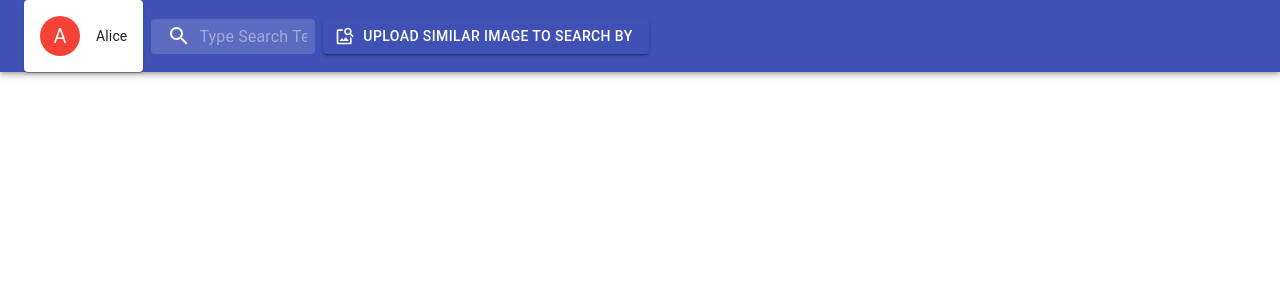
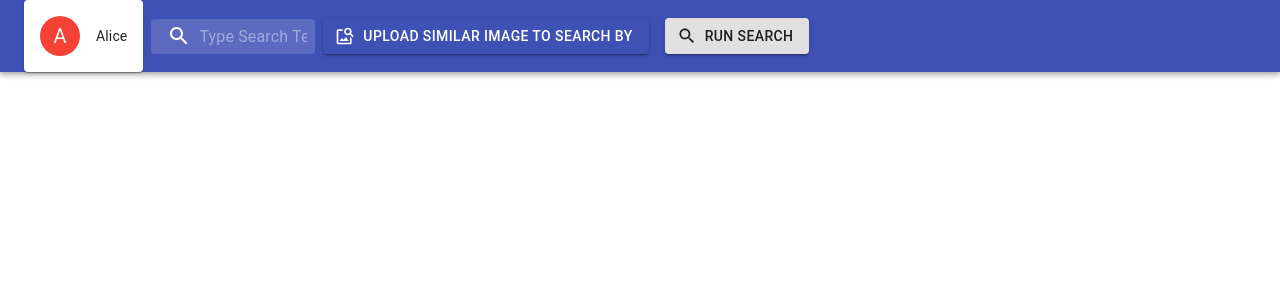
Before and after one commit to michaelhtleung/Image-Search-Engine, a React (Create React App) app in the folder frontend/: page / in a window 1280 px wide. Shown: the top 300 px of the page. Built offline with nearby package versions, Linux system fonts and the light colour scheme.

Commit message:
Add static run search button

```diff
--- a/frontend/src/NavBar.js
+++ b/frontend/src/NavBar.js
@@ -8,6 +8,7 @@
 import SearchIcon from '@material-ui/icons/Search';
 import AccountDisplay from "./AccountDisplay";
 import ImageUploadButton from "./ImageUploadButton";
+import SearchButton from "./SearchButton";
 
 const useStyles = makeStyles((theme) => ({
     root: {
@@ -72,9 +73,7 @@
             <AppBar position="static">
                 <Toolbar>
                     <AccountDisplay></AccountDisplay>
-
-                    {/*TextSearchBar:*/}
-                    <div className={classes.search}>
+                    </*TextSearchBar:*/div className={classes.search}>
                         <div className={classes.searchIcon}>
                             <SearchIcon />
                         </div>
@@ -87,8 +86,8 @@
                             inputProps={{ 'aria-label': 'search' }}
                         />
                     </div>
-
                     <ImageUploadButton></ImageUploadButton>
+                    <SearchButton></SearchButton>
                 </Toolbar>
             </AppBar>
         </div>
--- /dev/null
+++ b/frontend/src/SearchButton.js
@@ -0,0 +1,32 @@
+import React from 'react';
+import Button from '@material-ui/core/Button';
+import { makeStyles } from '@material-ui/core/styles';
+import DeleteIcon from '@material-ui/icons/Delete';
+import CloudUploadIcon from '@material-ui/icons/CloudUpload';
+import KeyboardVoiceIcon from '@material-ui/icons/KeyboardVoice';
+import Icon from '@material-ui/core/Icon';
+import SaveIcon from '@material-ui/icons/Save';
+import SearchIcon from '@material-ui/icons/Search';
+
+const useStyles = makeStyles((theme) => ({
+    button: {
+        margin: theme.spacing(1),
+    },
+}));
+
+export default function IconLabelButtons() {
+    const classes = useStyles();
+
+    return (
+        <div>
+            <Button
+                variant="contained"
+                color="default"
+                className={classes.button}
+                startIcon={<SearchIcon />}
+            >
+                Run Search
+            </Button>
+        </div>
+    );
+}
```
